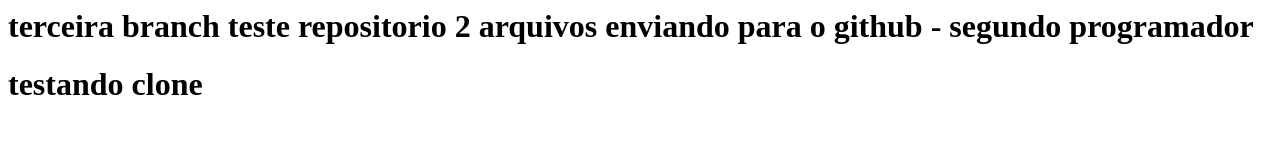
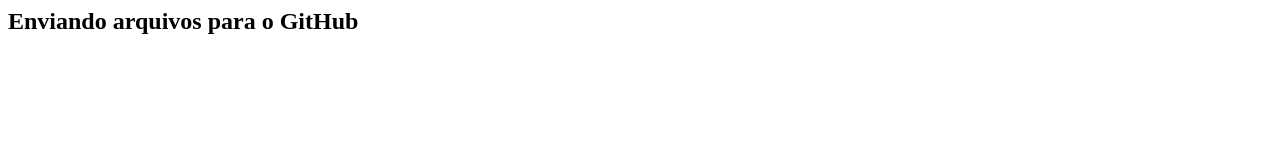
Before and after one commit to rafael-computacao/git, a plain HTML site: page index.html in a window 1280 px wide. Drawn offline with Linux system fonts and the light colour scheme.

Commit message:
enviando meu primeiro commit para o GitHub

```diff
--- a/index.html
+++ b/index.html
@@ -1,4 +1 @@
-<h1>  terceira branch teste repositorio 2 arquivos enviando para o github - segundo programador</h1>
-<h1> testando clone </h1>
-
-<h2>
+<h2> Enviando arquivos para o GitHub</h2>
```
